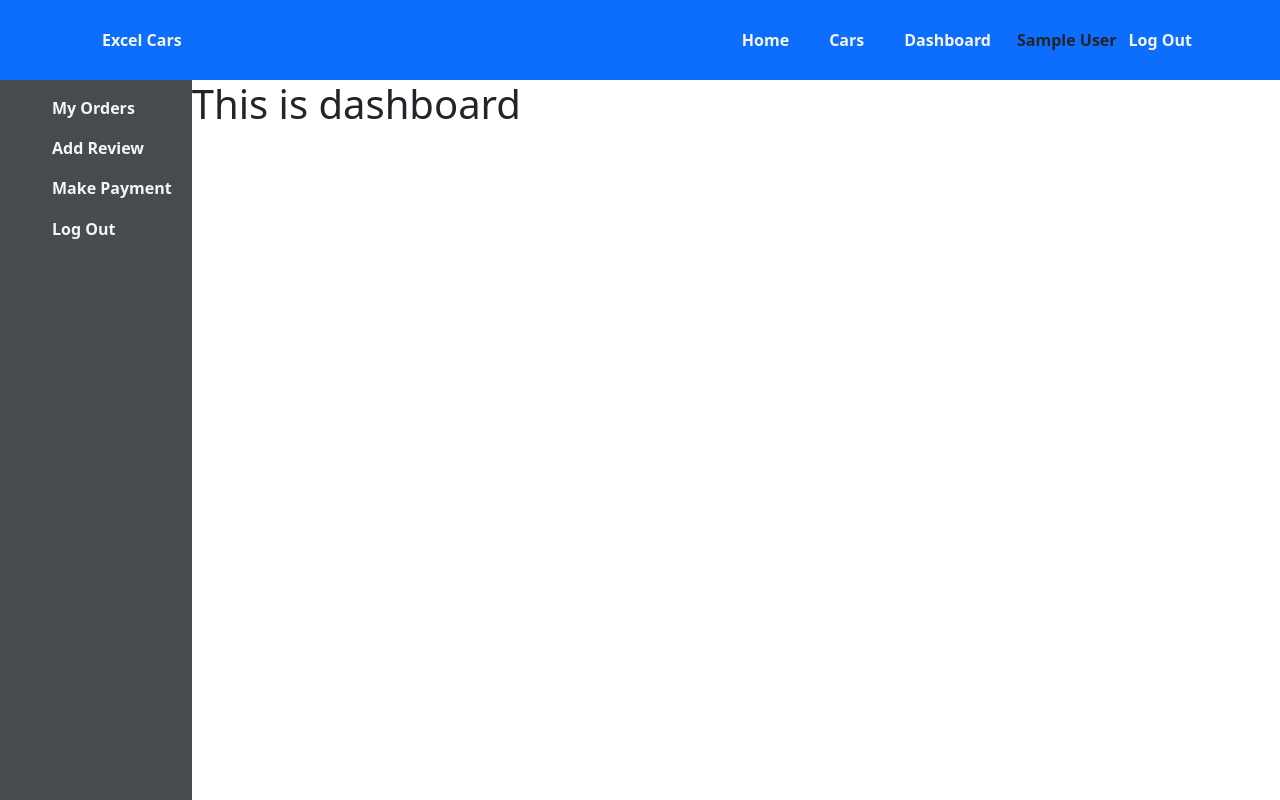
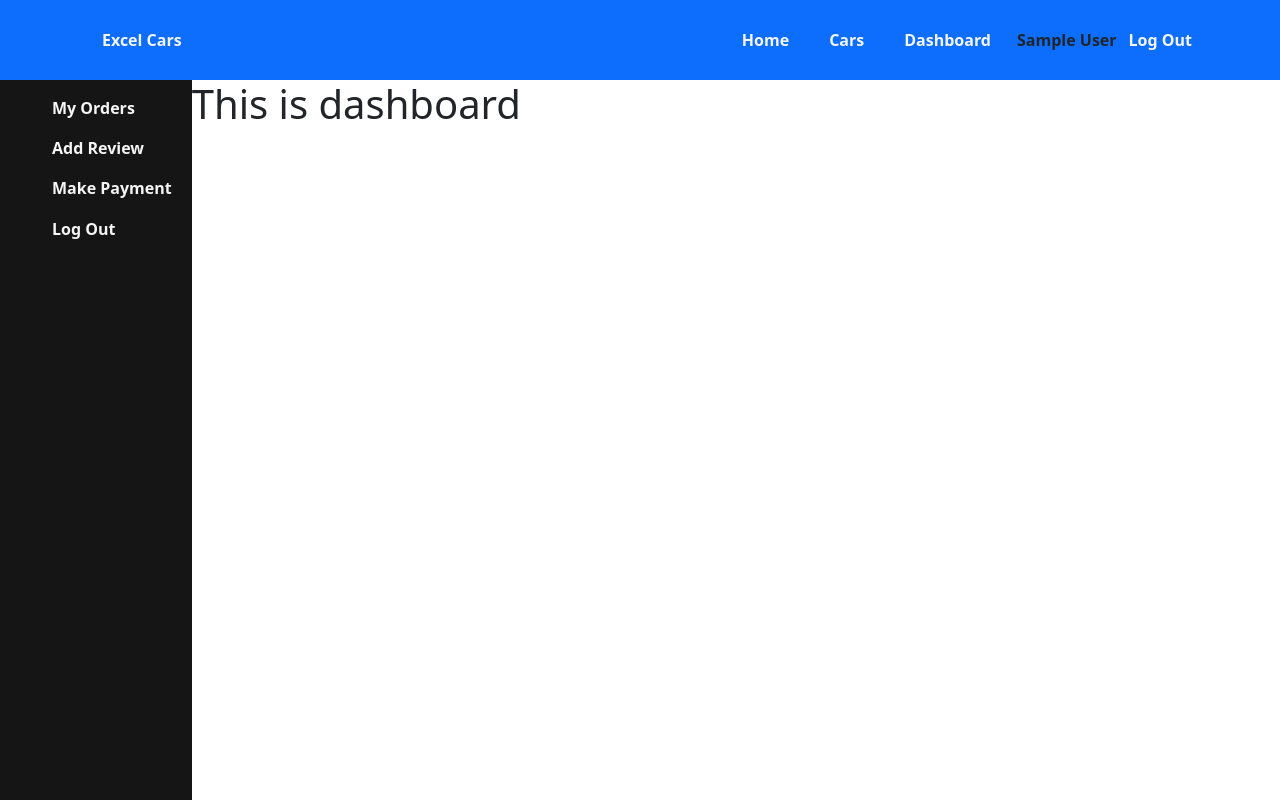
Before and after one commit to IshtiaqAhmed001/excel-cars-client-side, a React (Create React App) app: page /dashboard in a window 1280 px wide. Shown: the top 800 px of the page. Built offline with nearby package versions, Linux system fonts and the light colour scheme; no server answers; sample sign-in values are in the browser's storage.

Commit message:
edited home header

```diff
--- a/src/components/Dashboard/Dashboard.css
+++ b/src/components/Dashboard/Dashboard.css
@@ -1,11 +1,11 @@
 .side-bar{
     /* background-color: #212529; */
-    background-color: #212529d2;
+    background-color: #151515;
     height: 100vh;
 }
 .side-bar-logout-btn{
     margin-left: 14px;
-    background-color: #484B4F;
+    background-color: #151515;
     border: none;
     font-weight: 600;
     color: whitesmoke;
--- a/src/components/Home/Home.js
+++ b/src/components/Home/Home.js
@@ -27,9 +27,9 @@ const Home = () => {
             </div>
             {/* featured cars  */}
             <div className="featured-cars container">
-                <h2 className="featured-title fw-bold mt-5">Discover Our Featured Models</h2>
+                <h1 className="featured-title text-primary fw-bold mt-5">Discover Our Featured Models</h1>
                 <hr className="w-25 mx-auto text-dark " />
-                <p className="my-5 w-50 mx-auto text-secondary">A masterful combination of style, power, sporty handling and comfort. A masterful combination of style, power, sporty handling and comfort.</p>
+                <p className="mb-5 w-50 mx-auto text-secondary">A masterful combination of style, power, sporty handling and comfort. A masterful combination of style, power, sporty handling and comfort.</p>
                 <div className="row g-4">
                     {
                         featuredCars.map(car => <Car
--- a/src/components/MakeAdmin/MakeAdmin.js
+++ b/src/components/MakeAdmin/MakeAdmin.js
@@ -29,7 +29,7 @@ const MakeAdmin = () => {
 
     return (
         <div>
-            <h1 className="display-5 mt-5">Number of Registered Users: {registeredUsers.length}</h1>
+            <h1 className="display-5 mt-5 text-primary fw-bold">Number of Registered Users: {registeredUsers.length}</h1>
             <hr className="w-50 mx-auto mb-5" />
 
             <div className="my-5 container">
--- a/src/components/ManageAllOrders/ManageAllOrders.js
+++ b/src/components/ManageAllOrders/ManageAllOrders.js
@@ -51,7 +51,7 @@ const ManageAllOrders = () => {
 
     return (
         <div>
-            <h1 className="display-5 mt-5">Total Bookings on website: {orders.length}</h1>
+            <h1 className="display-5 mt-5 text-primary fw-bold">Total orders on website: {orders.length}</h1>
             <hr className="w-50 mx-auto mb-5" />
 
             <div className="my-5 container">
--- a/src/components/ManageAllProducts/ManageAllProducts.js
+++ b/src/components/ManageAllProducts/ManageAllProducts.js
@@ -32,7 +32,7 @@ const ManageAllProducts = () => {
 
     return (
         <div>
-            <h1 className="display-5 mt-5">Cars available: {products.length}</h1>
+            <h1 className="display-5 mt-5 text-primary fw-bold">Cars available: {products.length}</h1>
             <hr className="w-50 mx-auto mb-5" />
 
             <div className="my-5 container">
```
